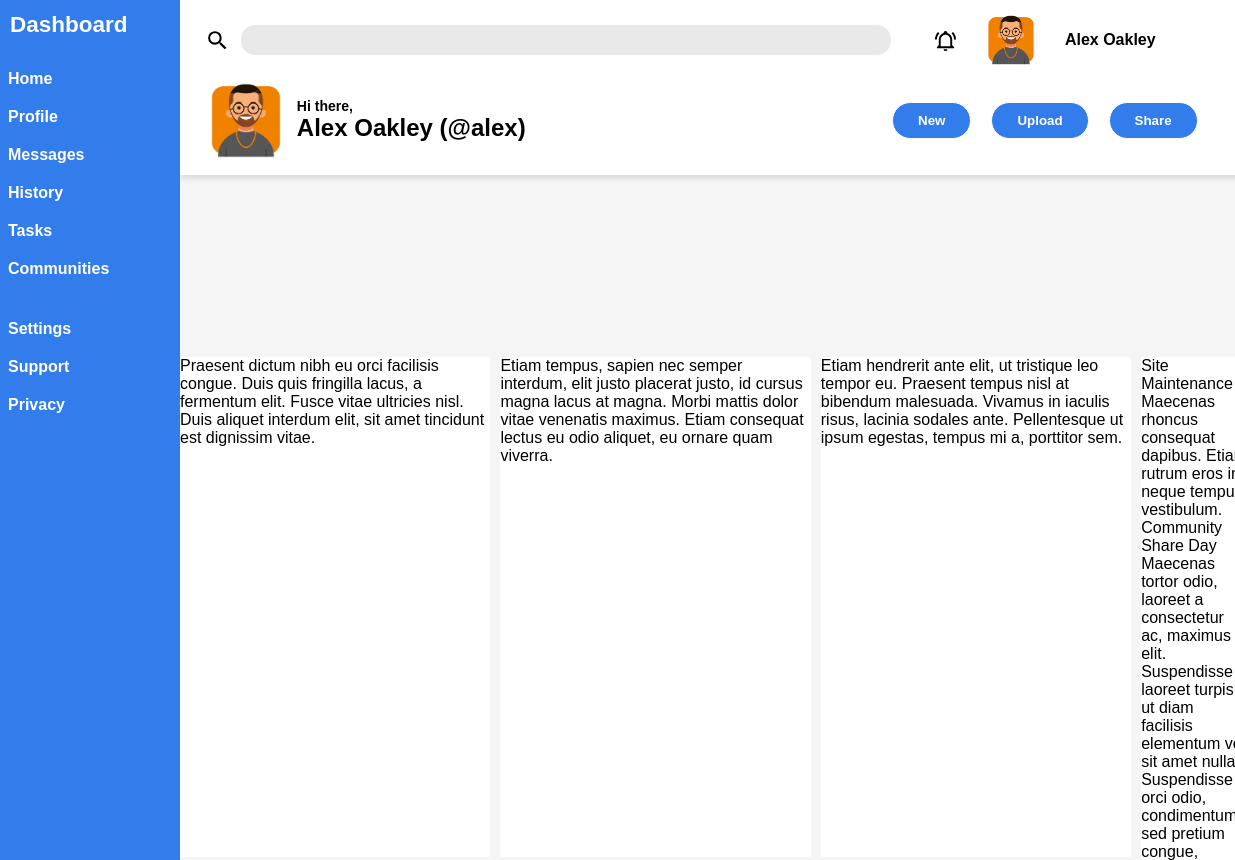
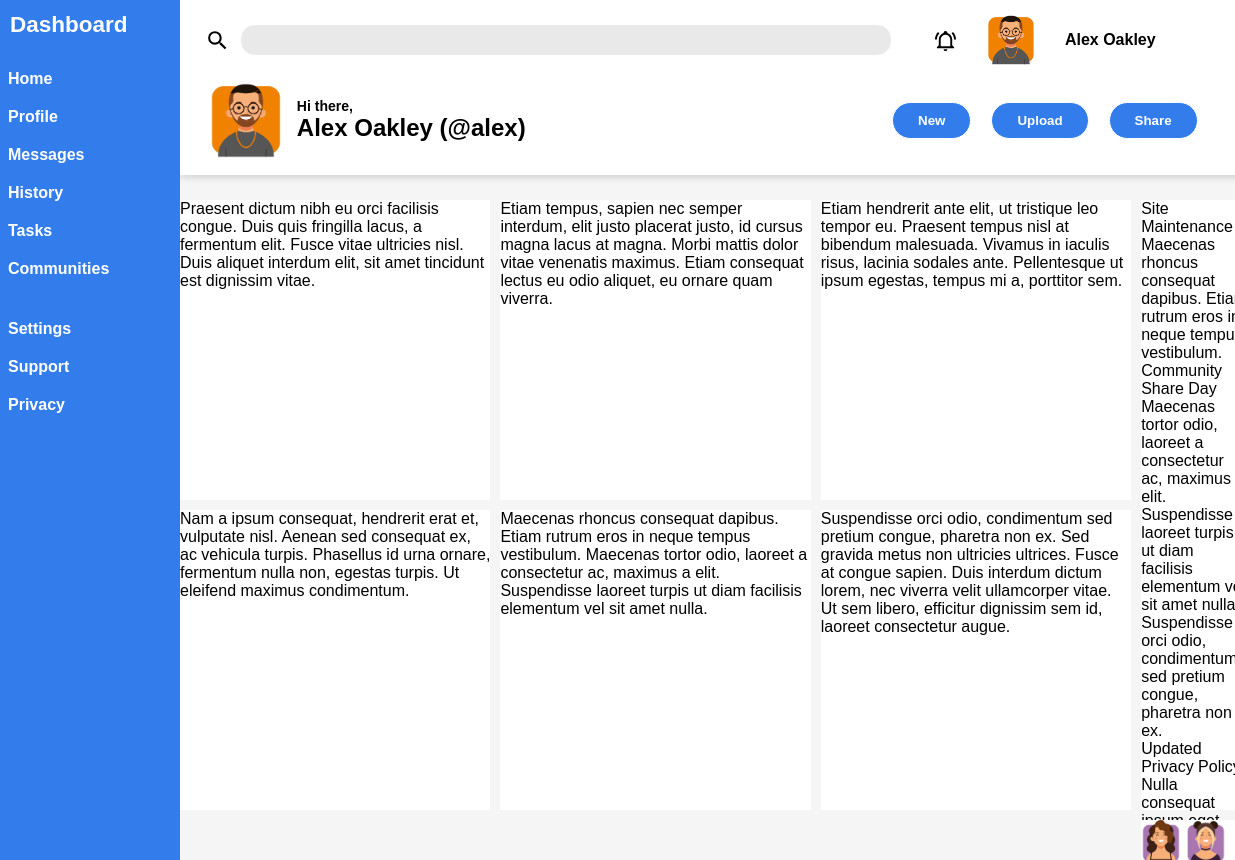
Before and after one commit to N-studies/admin-dashboard, a plain HTML site: page index.html in a window 1280 px wide. Shown: the top 860 px of the page, 45-1280 px from the left. Drawn offline with Linux system fonts and the light colour scheme.

Commit message:
Fix container sizing

```diff
--- a/style.css
+++ b/style.css
@@ -36,7 +36,7 @@ ul {
 .container {
   display: grid;
   grid-template-columns: minmax(225px, 0.8fr) 4fr;
-  grid-template-rows: minmax(200px, .7fr) 3fr;
+  grid-template-rows: minmax(200px, .7fr) 800px;
 
 }
 
```
